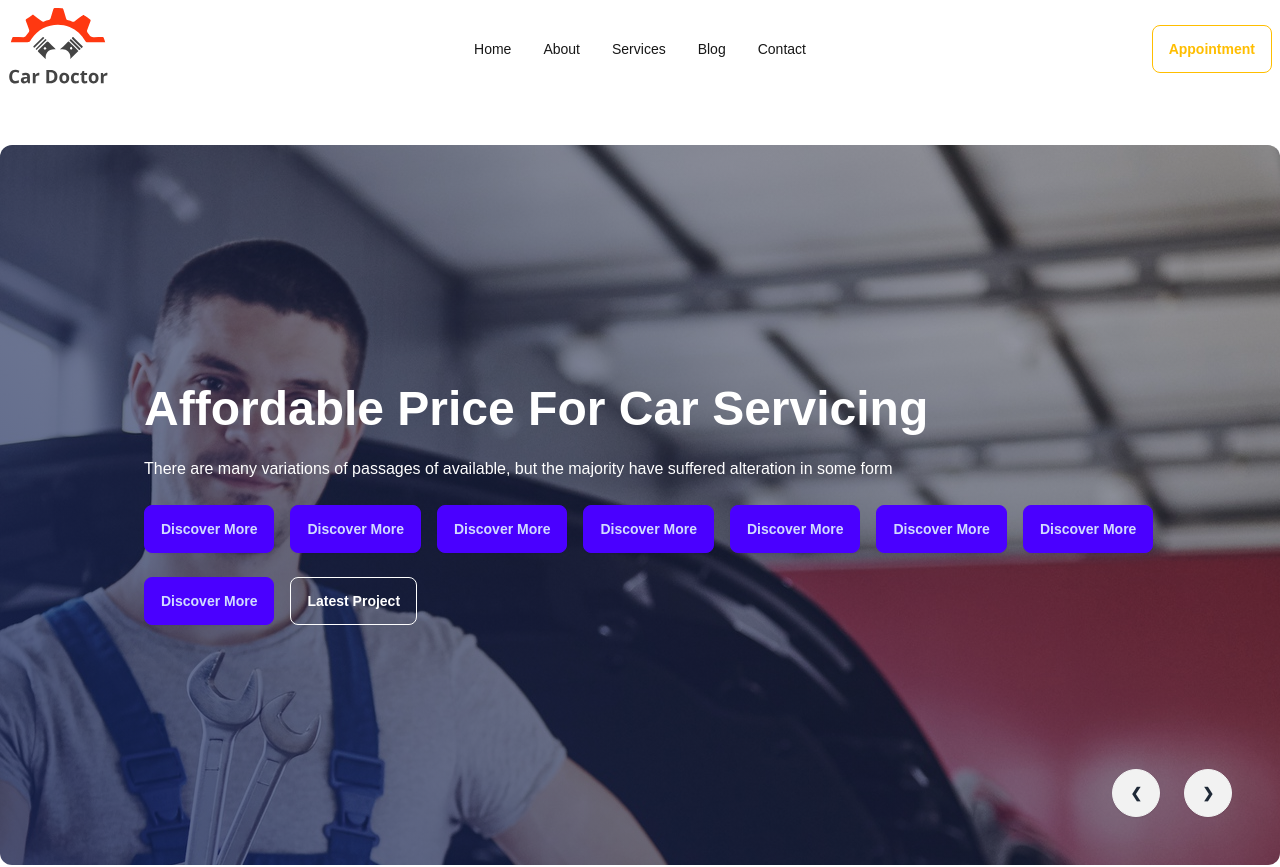
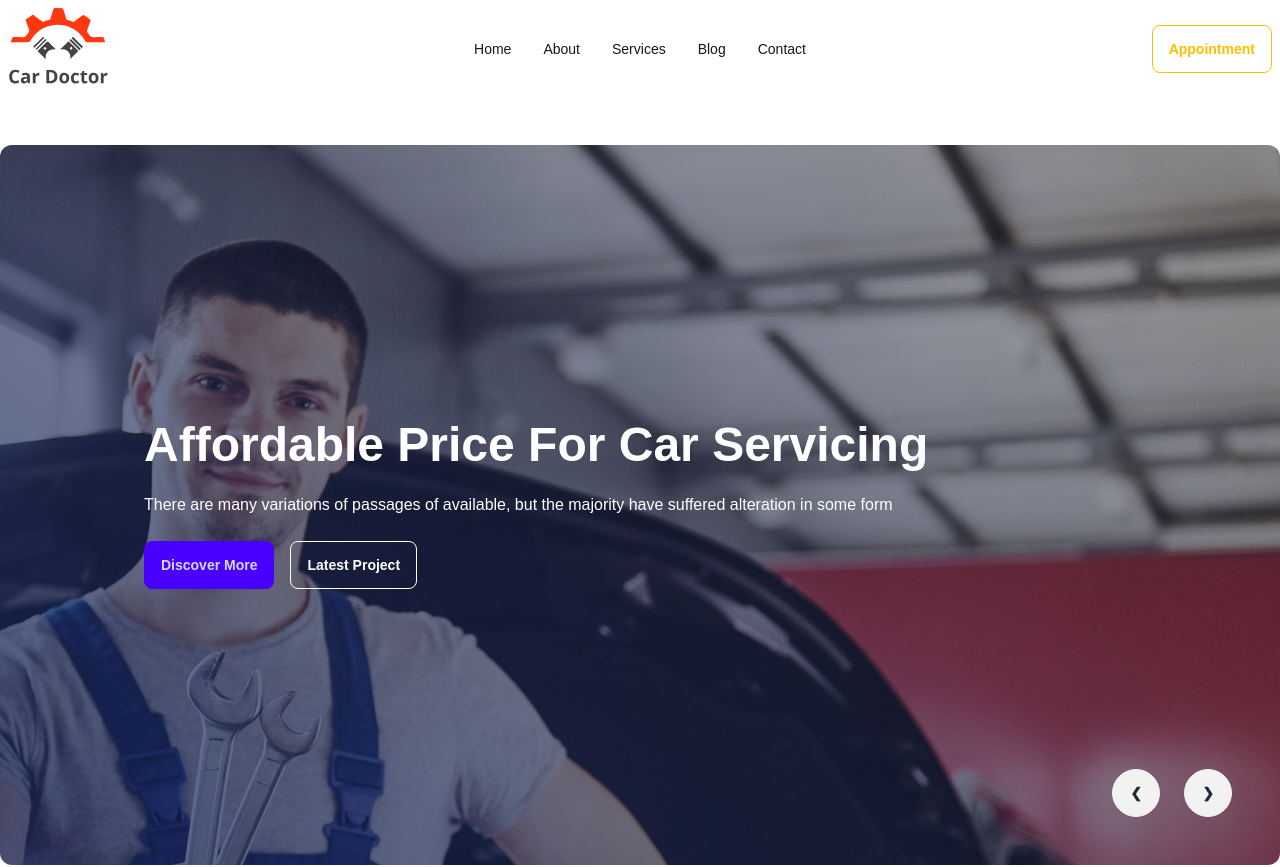
Before and after one commit to Ratan-code-SR/Next-hero, a Next.js app: page / in a window 1280 px wide. Shown: the top 867 px of the page. Built offline with nearby package versions, Linux system fonts and the light colour scheme.

Commit message:
banner section text has been updated

```diff
--- a/src/components/Homepage/Banner.jsx
+++ b/src/components/Homepage/Banner.jsx
@@ -17,13 +17,6 @@ const Banner = () => {
               <div className="space-y-6">
               <h1 className="text-5xl font-bold">{banner.title}</h1>
               <p>{banner.description}</p>
-              <button className="btn btn-primary mr-4">Discover More</button>
-              <button className="btn btn-primary mr-4">Discover More</button>
-              <button className="btn btn-primary mr-4">Discover More</button>
-              <button className="btn btn-primary mr-4">Discover More</button>
-              <button className="btn btn-primary mr-4">Discover More</button>
-              <button className="btn btn-primary mr-4">Discover More</button>
-              <button className="btn btn-primary mr-4">Discover More</button>
               <button className="btn btn-primary mr-4">Discover More</button>
               <button className="btn btn-outline text-white">Latest Project</button>
               </div>
```
